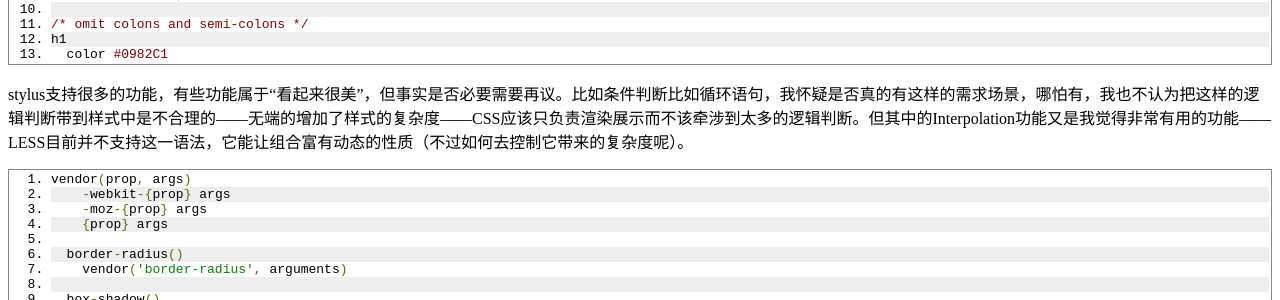
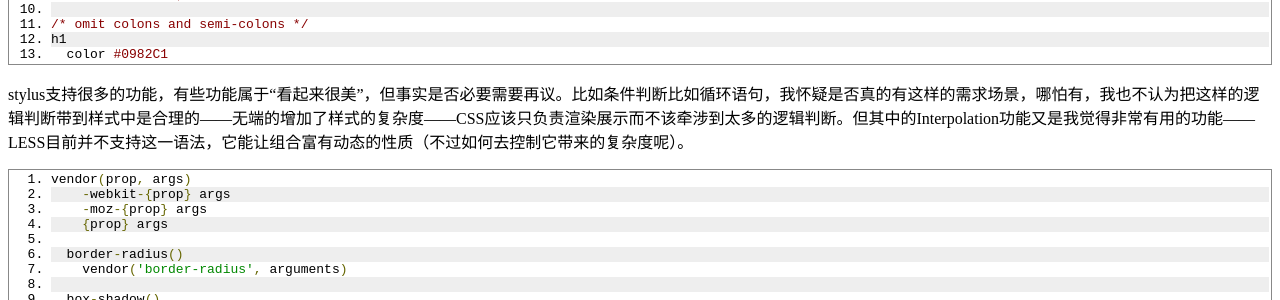
Before and after one commit to akecn/past-blog-archive, a Jekyll site: the page built from _posts/2012-05-13-scss_stylus-and-less.md, in a window 1280 px wide. Shown: the part 663-963 px from the top of the page. Built offline with Jekyll 4.4.1, drawn with Linux system fonts in a browser that asks for light colours.

```diff
--- a/_layouts/default.html
+++ b/_layouts/default.html
@@ -1,6 +1,7 @@
 <!DOCTYPE html>
 <html>
     <head>
+        <meta charset="utf-8" />
         <title>{{page.title}}-{{site.title}}</title>
         <script type="text/javascript" src="../assets/prettify.js"></script>
         <link rel="stylesheet" href="../assets/prettify.css">
--- a/_posts/2012-05-13-scss_stylus-and-less.md
+++ b/_posts/2012-05-13-scss_stylus-and-less.md
@@ -31,7 +31,7 @@ h1
   color #0982C1
 </pre>
 
-stylus支持很多的功能，有些功能属于“看起来很美”，但事实是否必要需要再议。比如条件判断比如循环语句，我怀疑是否真的有这样的需求场景，哪怕有，我也不认为把这样的逻辑判断带到样式中是不合理的——无端的增加了样式的复杂度——CSS应该只负责渲染展示而不该牵涉到太多的逻辑判断。但其中的Interpolation功能又是我觉得非常有用的功能——LESS目前并不支持这一语法，它能让组合富有动态的性质（不过如何去控制它带来的复杂度呢）。
+stylus支持很多的功能，有些功能属于“看起来很美”，但事实是否必要需要再议。比如条件判断比如循环语句，我怀疑是否真的有这样的需求场景，哪怕有，我也不认为把这样的逻辑判断带到样式中是合理的——无端的增加了样式的复杂度——CSS应该只负责渲染展示而不该牵涉到太多的逻辑判断。但其中的Interpolation功能又是我觉得非常有用的功能——LESS目前并不支持这一语法，它能让组合富有动态的性质（不过如何去控制它带来的复杂度呢）。
 
 <pre class="prettyprint linenums">
 vendor(prop, args)
```
